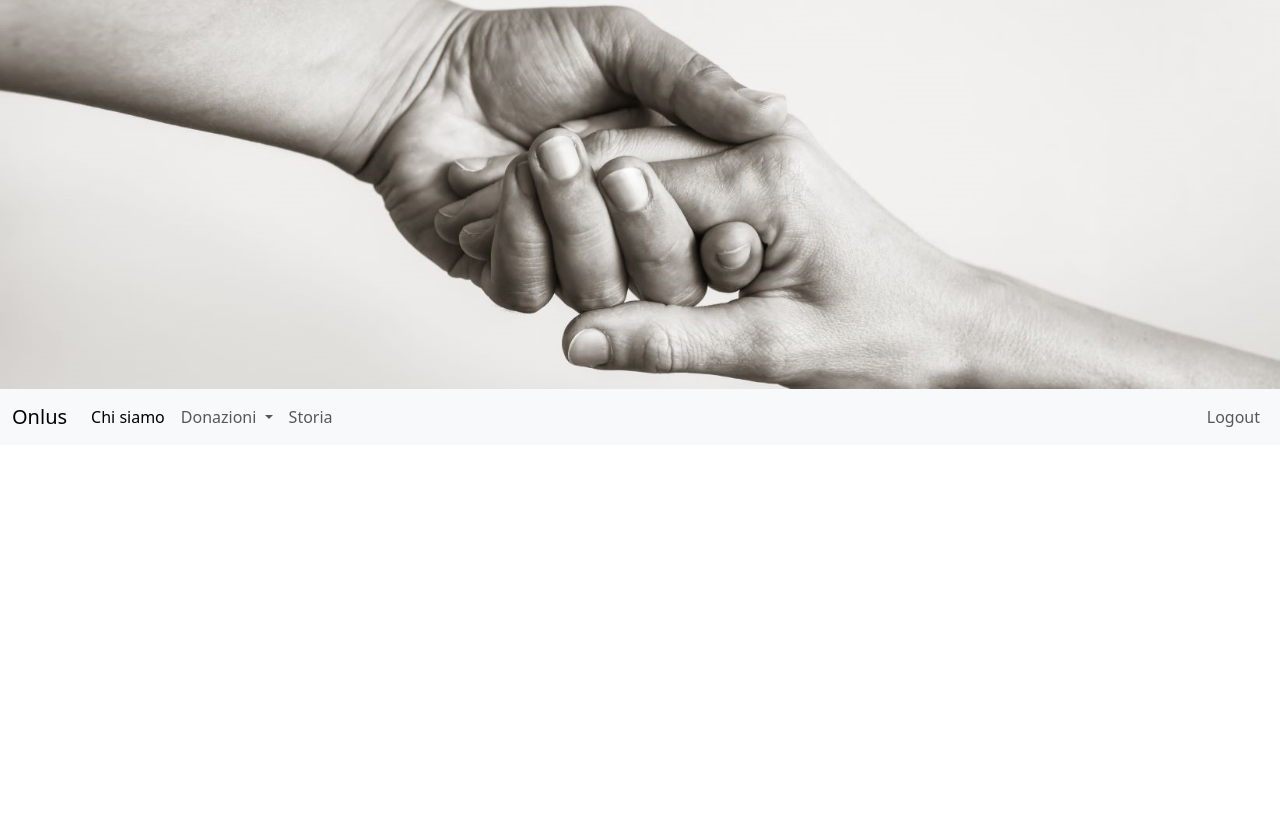
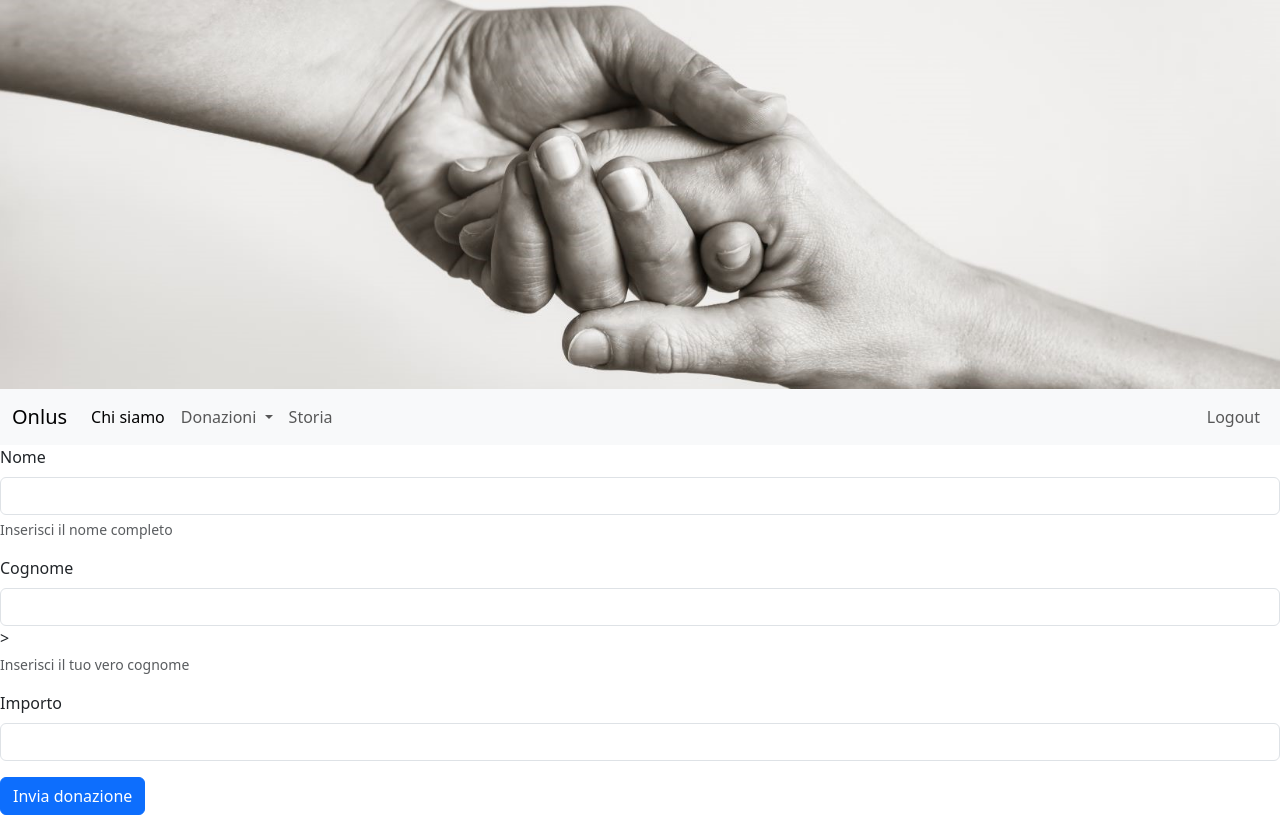
Before and after one commit to Ile00/CacciaAlTesoro2, a plain HTML site: page boostrap2.html in a window 1280 px wide. Drawn offline with nearby package versions, Linux system fonts and the light colour scheme.

Commit message:
Update boostrap2.html

```diff
--- a/boostrap2.html
+++ b/boostrap2.html
@@ -47,6 +47,24 @@
   </div>
 </nav>
 
+    <form>
+  <div class="mb-3">
+    <label for="inputNome" class="form-label">Nome</label>
+    <input type="text" class="form-control" id=InputNome" aria-describedby="nomeHelp">
+    <div id="nomeHelp" class="form-text">Inserisci il nome completo</div>
+  </div>
+  <div class="mb-3">
+    <label for="inputCognome" class="form-label">Cognome</label>
+    <input type="text" class="form-control" id="inputCognome" aria-describedby="cognomeHelp"> >
+    <div id="CognomeHelp" class="form-text">Inserisci il tuo vero cognome</div>
+  </div>
+       <div class="mb-3">
+    <label for="inputImporto" class="form-label">Importo</label>
+    <input type="text" class="form-control" id="inputImporto">
+  </div>
+  <button type="submit" class="btn btn-primary">Invia donazione</button>
+</form>
+
 
     <script src="https://cdn.jsdelivr.net/npm/bootstrap@5.3.3/dist/js/bootstrap.bundle.min.js" integrity="sha384-YvpcrYf0tY3lHB60NNkmXc5s9fDVZLESaAA55NDzOxhy9GkcIdslK1eN7N6jIeHz" crossorigin="anonymous"></script>
   </body>
```
